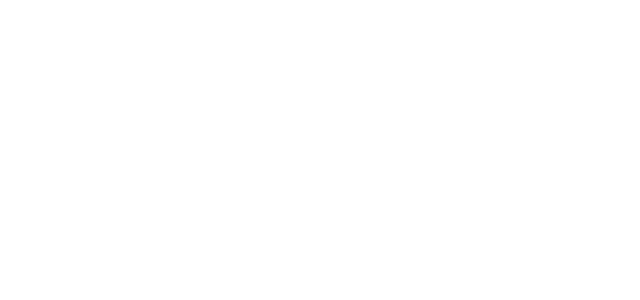
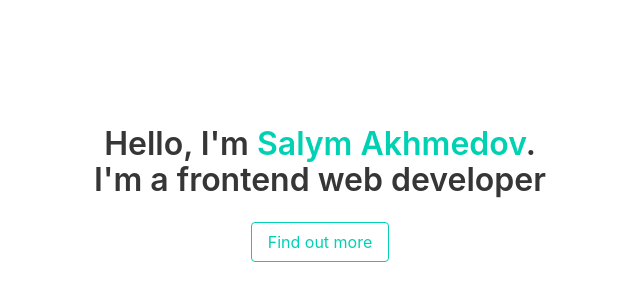
Before and after one commit to salymk/salym-portfolio, a React (Create React App) app: page / in a window 1280 px wide. Shown: the part 206-506 px from the top of the page, without its empty margins (320-960 px from the left). Built offline with nearby package versions, Linux system fonts and the light colour scheme.

Commit message:
Created hero component

```diff
--- a/src/App.js
+++ b/src/App.js
@@ -1,7 +1,12 @@
 import React from 'react';
+import Hero from './components/Header/Hero'
 
 function App() {
-  return (<div></div>)
+  return (
+    <div>
+      <Hero />
+    </div>
+  )
 }
 
 export default App;
--- /dev/null
+++ b/src/components/Header/Hero.js
@@ -0,0 +1,21 @@
+import React from 'react'
+
+const Hero = () => {
+  return (
+    <section className="hero is-fullheight">
+    <div className="hero-body">
+      <div className="container has-text-centered">
+        <h1 className="title mb-0">
+          Hello, I'm <strong className="has-text-primary">Salym Akhmedov</strong>.
+        </h1>
+        <h1 className="title">
+          I'm a frontend web developer
+        </h1>
+        <button class="button is-primary is-outlined">Find out more</button>
+      </div>
+    </div>
+  </section>
+  )
+}
+
+export default Hero
```
